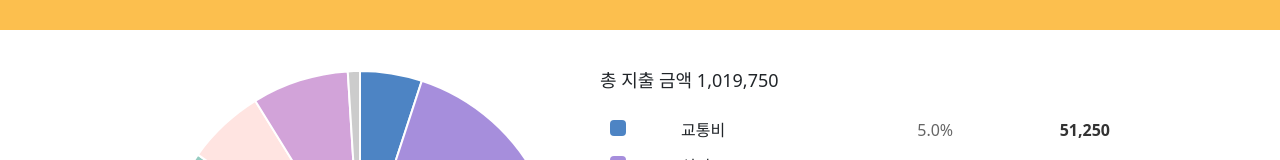
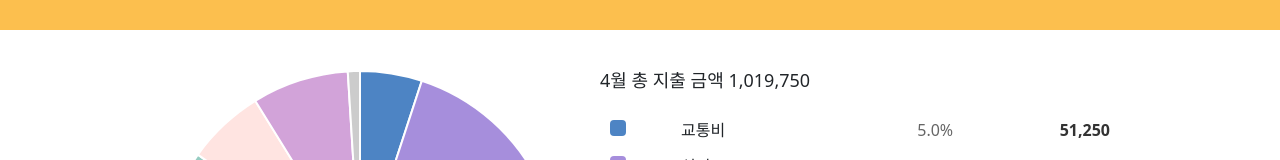
Before and after one commit to ehddbs4521/Empty_Account_Guardians, a Vue app: page /chart in a window 1280 px wide. Shown: the part 166-326 px from the top of the page. Built offline with nearby package versions, Linux system fonts and the light colour scheme; data requests are answered from the project's data file.

Commit message:
feat(Chart.vue) : 월별 필터링 추가 (db.json 수정 후, 주석 풀어야 함)

```diff
--- a/src/pages/Chart.vue
+++ b/src/pages/Chart.vue
@@ -7,7 +7,7 @@
 
     <!-- 오른쪽: 카테고리 리스트 -->
     <div class="list-wrapper">
-      <h2>총 지출 금액 {{ total.toLocaleString() }}</h2>
+      <h2>{{ currentMonthStr }} 총 지출 금액 {{ total.toLocaleString() }}</h2>
       <table>
         <tbody>
           <tr v-for="(label, index) in labels" :key="label">
@@ -39,6 +39,8 @@ const colors = ref([]);
 const percentages = ref([]);
 const amounts = ref([]);
 const total = ref(0);
+const currentMonth = ref(new Date().getMonth() + 1); // JS는 0부터 시작하므로 +1
+const currentMonthStr = ref(`${currentMonth.value}월`);
 
 onMounted(async () => {
   await nextTick();
@@ -50,6 +52,13 @@ onMounted(async () => {
   const categoryMeta = await categoryRes.json();
 
   const expenses = transactions.filter((t) => t.expense_type === '지출');
+  // 월 필터링 코드 -> db.json 수정해야 함. (다 3월로 되어 있음)
+  // const expenses = transactions.filter((t) => {
+  //   const date = new Date(t.date); // t.date는 문자열이라고 가정 (예: "2025-04-07")
+  //   return (
+  //     t.expense_type === '지출' && date.getMonth() + 1 === currentMonth.value
+  //   );
+  // });
 
   const categoryTotals = {};
   expenses.forEach((t) => {
```
